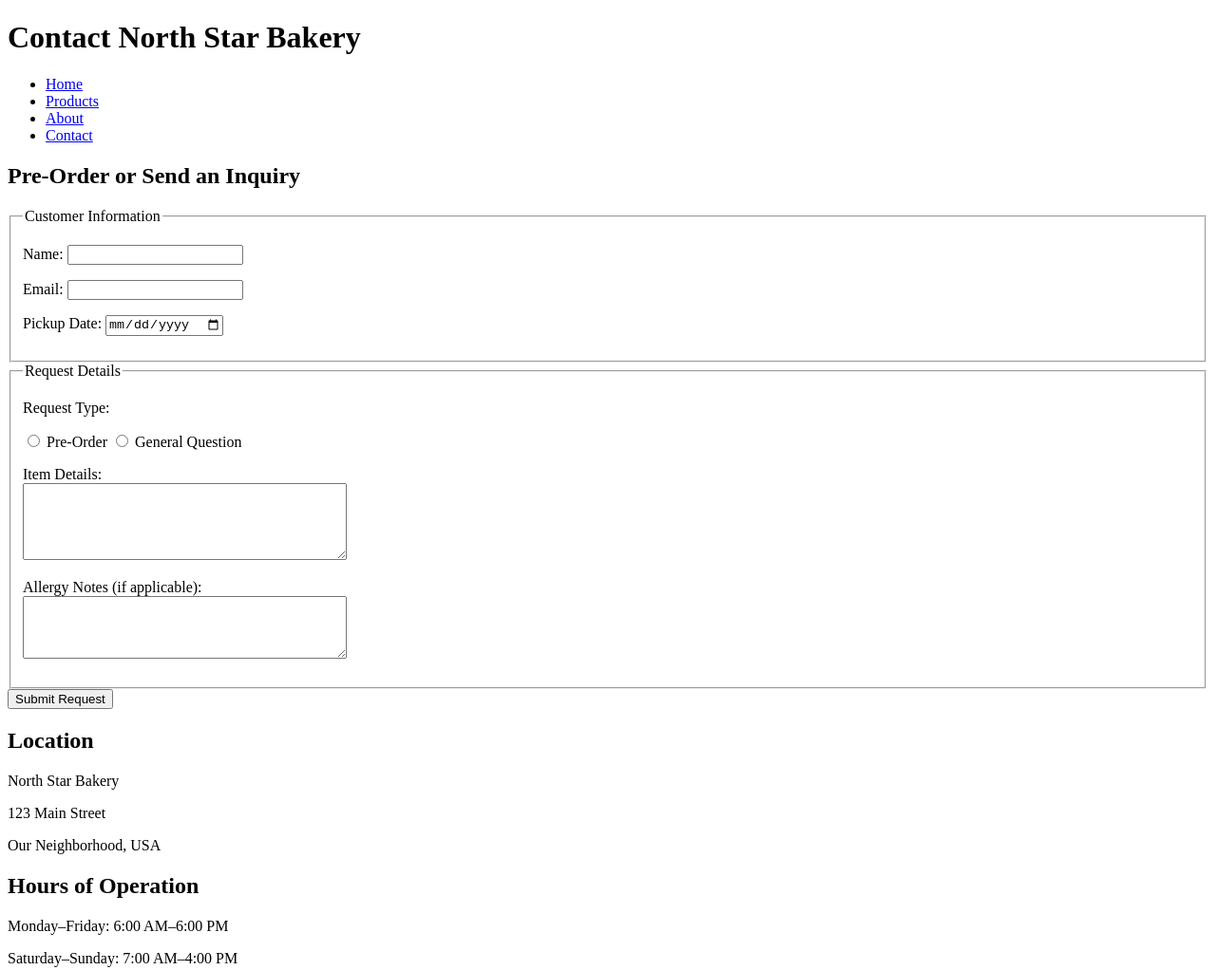
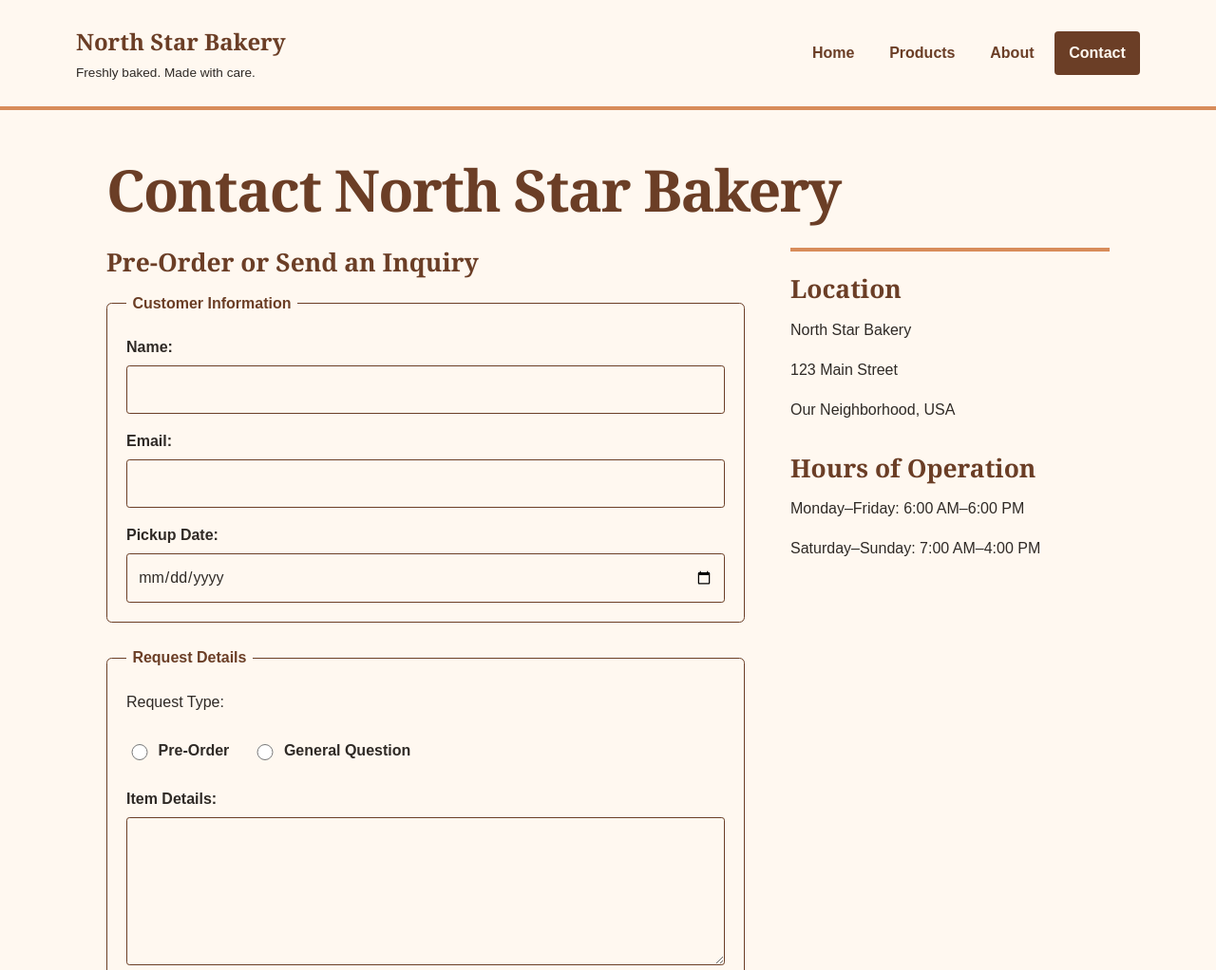
Before and after one commit to Klutz2/north-star-bakery, a plain HTML site: page contact.html in a window 1280 px wide. Shown: the top 1022 px of the page at 95% size. Drawn offline with Linux system fonts and the light colour scheme.

Commit message:
Add files via upload

```diff
--- a/contact.html
+++ b/contact.html
@@ -4,24 +4,29 @@
     <meta charset="UTF-8">
     <meta name="viewport" content="width=device-width, initial-scale=1.0">
     <title>North Star Bakery | Contact</title>
+<link rel="stylesheet" href="styles.css">
 </head>
 
 <body>
-    <header>
-        <h1>Contact North Star Bakery</h1>
-
-        <nav>
+    <a href="#main-content" class="skip-link">Skip to content</a><header>
+        <div>
+<a href="index.html" class="brand">North Star Bakery</a><p class="brand-note">Freshly baked. Made with care.</p>
+</div>
+<nav aria-label="Main navigation">
             <ul>
                 <li><a href="index.html">Home</a></li>
                 <li><a href="products.html">Products</a></li>
                 <li><a href="about.html">About</a></li>
-                <li><a href="contact.html">Contact</a></li>
+                <li><a href="contact.html" aria-current="page">Contact</a></li>
             </ul>
         </nav>
     </header>
 
-    <main>
-        <section>
+    <main id="main-content">
+        <h1>Contact North Star Bakery</h1>
+
+        <div class="contact-layout">
+<section class="contact-form">
             <h2>Pre-Order or Send an Inquiry</h2>
 
             <form action="#" method="post">
@@ -40,8 +45,7 @@
 
                     <p>
                         <label for="pickup-date">Pickup Date:</label>
-                        <input type="date" id="pickup-date"
-                               name="pickup-date" required>
+                        <input type="date" id="pickup-date" name="pickup-date" required>
                     </p>
                 </fieldset>
 
@@ -50,21 +54,21 @@
 
                     <p>Request Type:</p>
 
-                    <input type="radio" id="preorder"
-                           name="request-type" value="preorder" required>
+                    <div class="radio-group">
+<div class="radio-option">
+<input type="radio" id="preorder" name="request-type" value="preorder" required>
                     <label for="preorder">Pre-Order</label>
 
-                    <input type="radio" id="question"
-                           name="request-type" value="question">
+                    </div>
+<div class="radio-option">
+<input type="radio" id="question" name="request-type" value="question">
                     <label for="question">General Question</label>
 
-                    <p>
+                    </div>
+</div>
+<p>
                         <label for="item-details">Item Details:</label><br>
-                        <textarea id="item-details"
-                                  name="item-details"
-                                  rows="5"
-                                  cols="40"
-                                  required></textarea>
+                        <textarea id="item-details" name="item-details" rows="5" cols="40" required></textarea>
                     </p>
 
                     <p>
@@ -72,10 +76,7 @@
                             Allergy Notes (if applicable):
                         </label><br>
 
-                        <textarea id="allergy-notes"
-                                  name="allergy-notes"
-                                  rows="4"
-                                  cols="40"></textarea>
+                        <textarea id="allergy-notes" name="allergy-notes" rows="4" cols="40"></textarea>
                     </p>
                 </fieldset>
 
@@ -83,7 +84,7 @@
             </form>
         </section>
 
-        <section>
+        <aside class="contact-details" aria-label="Visit the bakery"><section>
             <h2>Location</h2>
             <p>North Star Bakery</p>
             <p>123 Main Street</p>
@@ -95,10 +96,11 @@
             <p>Monday–Friday: 6:00 AM–6:00 PM</p>
             <p>Saturday–Sunday: 7:00 AM–4:00 PM</p>
         </section>
-    </main>
+    </aside>
+</div></main>
 
     <footer>
-        <p>&copy; 2026 North Star Bakery</p>
+        <p>© 2026 North Star Bakery</p>
     </footer>
 </body>
 </html>
--- /dev/null
+++ b/styles.css
@@ -0,0 +1,63 @@
+/* North Star Bakery: four colors and two font families. */
+:root {
+  --cream: #FFF8F0;
+  --brown: #6B3E26;
+  --peach: #D88C5A;
+  --charcoal: #2F2A26;
+}
+* { box-sizing: border-box; }
+body { margin: 0; background: var(--cream); color: var(--charcoal); font-family: Arial, sans-serif; font-size: 1rem; line-height: 1.65; }
+a { color: var(--brown); text-underline-offset: .2em; }
+a:hover { text-decoration-thickness: 2px; }
+a:focus-visible, button:focus-visible, input:focus-visible, textarea:focus-visible { outline: 3px solid var(--brown); outline-offset: 4px; }
+.skip-link { position: absolute; left: 1rem; top: -6rem; padding: .65rem 1rem; background: var(--cream); z-index: 2; }
+.skip-link:focus { top: 1rem; }
+header { border-bottom: 4px solid var(--peach); padding: 1.5rem max(1rem, calc((100% - 1120px) / 2)); }
+.brand { display: inline-block; color: var(--brown); font-family: Georgia, serif; font-size: 1.5rem; font-weight: bold; text-decoration: none; }
+.brand-note { margin: .15rem 0 1rem; font-size: .85rem; }
+nav ul { display: flex; flex-wrap: wrap; gap: .4rem; list-style: none; padding: 0; margin: 0; }
+nav a { display: block; padding: .6rem .95rem; min-height: 44px; border-radius: .25rem; font-weight: bold; text-decoration: none; }
+nav a[aria-current="page"] { background: var(--brown); color: var(--cream); }
+nav a:hover { background: var(--peach); color: var(--charcoal); }
+main { max-width: 1120px; margin: auto; padding: 2rem 1rem 3rem; }
+h1, h2 { font-family: Georgia, serif; line-height: 1.2; color: var(--brown); }
+h1 { font-size: clamp(2.2rem, 6vw, 3.8rem); margin: 0 0 1.5rem; letter-spacing: -.025em; }
+h2 { font-size: 1.65rem; margin: 0 0 .85rem; }
+p { margin: 0 0 1rem; }
+section { min-width: 0; }
+.page-layout { display: flex; flex-direction: column; gap: 2rem; }
+.page-layout > section { padding-bottom: 1.5rem; border-bottom: 1px solid var(--peach); }
+img, video { display: block; max-width: 100%; height: auto; border-radius: .35rem; }
+picture { display: block; margin-bottom: 1rem; }
+audio { width: 100%; max-width: 36rem; }
+figure { margin: 0; }
+figcaption { padding-top: .75rem; font-size: .9rem; }
+.button, button { display: inline-block; border: 0; background: var(--brown); color: var(--cream); padding: .85rem 1.3rem; border-radius: .25rem; font: bold 1rem Arial, sans-serif; cursor: pointer; text-decoration: none; }
+.button:hover, button:hover { background: var(--charcoal); }
+.contact-layout { display: flex; flex-direction: column; gap: 2rem; }
+.contact-details { border-top: 4px solid var(--peach); padding-top: 1.5rem; }
+.contact-details section + section { margin-top: 2rem; }
+fieldset { min-width: 0; margin: 0 0 1.5rem; padding: 1rem; border: 1px solid var(--brown); border-radius: .35rem; }
+legend { padding: 0 .4rem; color: var(--brown); font-weight: bold; }
+label { font-weight: bold; }
+input:not([type="radio"]), textarea { display: block; width: 100%; min-width: 0; margin-top: .35rem; padding: .7rem; border: 1px solid var(--brown); border-radius: .2rem; background: var(--cream); color: var(--charcoal); font: inherit; }
+textarea { resize: vertical; }
+input[type="radio"] { accent-color: var(--brown); width: 1.1rem; height: 1.1rem; }
+.radio-group { display: flex; flex-wrap: wrap; gap: .75rem 1.5rem; margin-bottom: 1rem; }
+.radio-option { display: flex; align-items: center; gap: .5rem; min-height: 44px; }
+form p:last-child { margin-bottom: 0; }
+footer { padding: 1.5rem 1rem; background: var(--brown); color: var(--cream); text-align: center; }
+footer p { margin: 0; }
+/* Mobile is the default. Wider screens gain room and side-by-side sections. */
+@media (min-width: 48rem) {
+  header { display: flex; align-items: center; justify-content: space-between; gap: 2rem; }
+  .brand-note { margin-bottom: 0; }
+  main { padding: 3rem 2rem 4rem; }
+  .page-layout { flex-direction: row; flex-wrap: wrap; gap: 2.5rem; }
+  .page-layout > section { flex: 1 1 calc(50% - 2.5rem); }
+  .page-layout > section:first-child { flex-basis: 100%; }
+  .contact-layout { flex-direction: row; align-items: flex-start; gap: 3rem; }
+  .contact-form { flex: 2; }
+  .contact-details { flex: 1; }
+  fieldset { padding: 1.25rem; }
+}
```
Also changed, not shown: about.html (+15 -10 lines), index.html (+20 -18 lines), products.html (+16 -13 lines).
